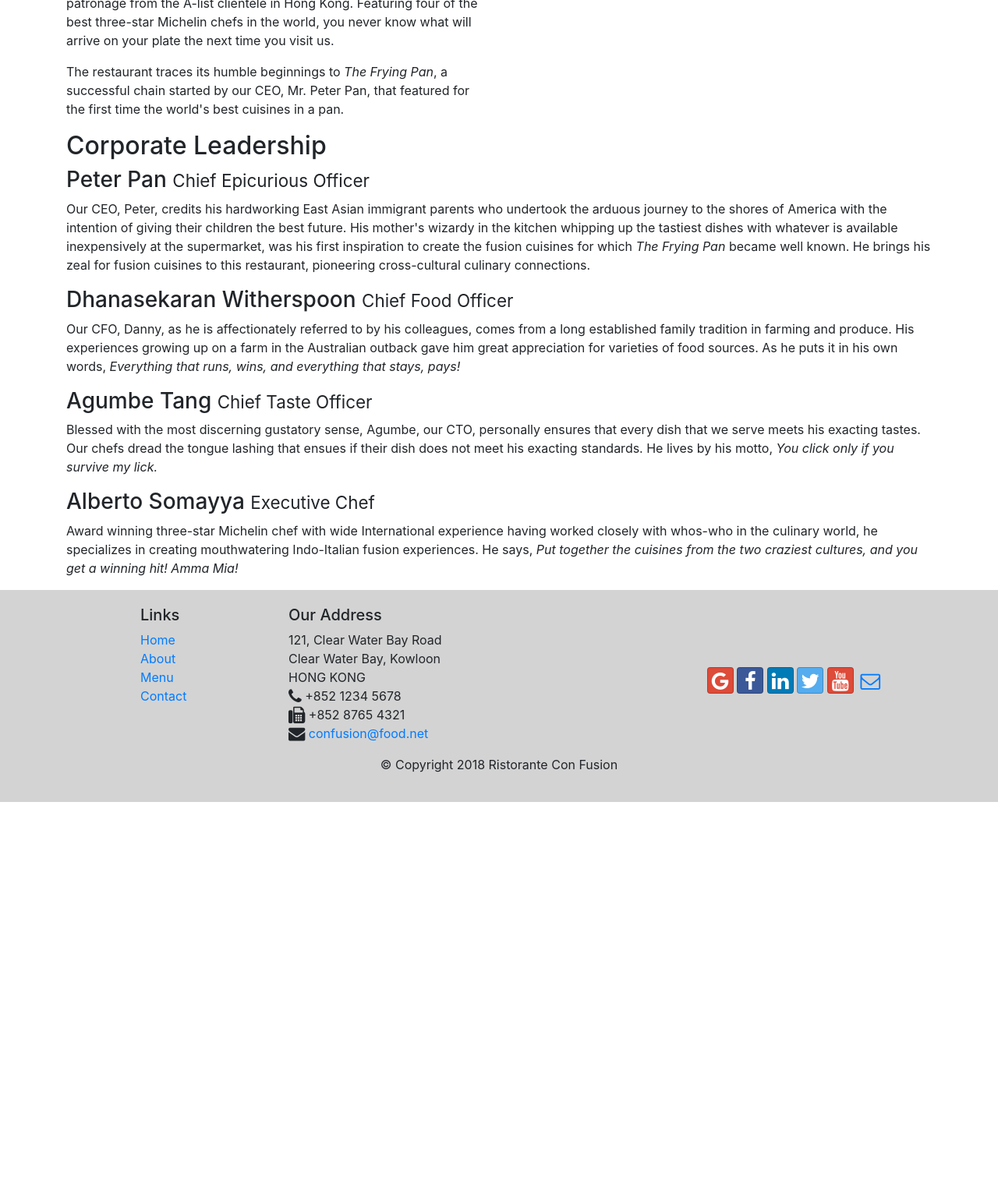
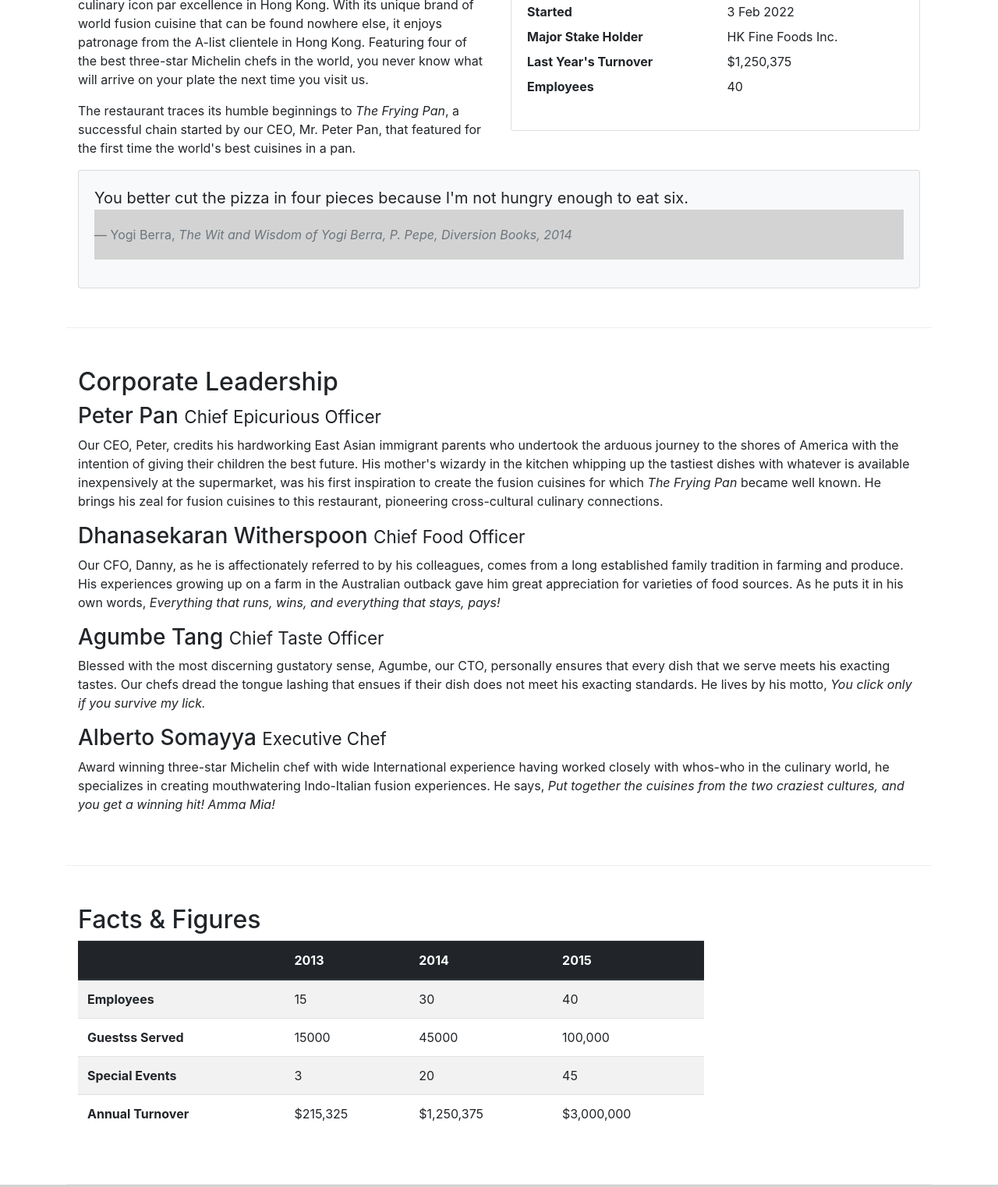
Before and after one commit to Mann18/bootstrap, a website: page aboutus.html in a window 1280 px wide. Shown: the part 591-2114 px from the top of the page at 78% size. Before the commit the page ends 1620 px from the top, so only its background shows below. Drawn offline with nearby package versions, Linux system fonts and the light colour scheme.

Commit message:
tables and cards

```diff
--- a/aboutus.html
+++ b/aboutus.html
@@ -63,18 +63,45 @@
             </div>
         </div>
 
-        <div class="row">
+        <div class="row row-content">
             <div class="col-6 col-sm-6">
                 <h2>Our History</h2>
                 <p>Started in 2010, Ristorante con Fusion quickly established itself as a culinary icon par excellence in Hong Kong. With its unique brand of world fusion cuisine that can be found nowhere else, it enjoys patronage from the A-list clientele in Hong Kong.  Featuring four of the best three-star Michelin chefs in the world, you never know what will arrive on your plate the next time you visit us.</p>
                 <p>The restaurant traces its humble beginnings to <em>The Frying Pan</em>, a successful chain started by our CEO, Mr. Peter Pan, that featured for the first time the world's best cuisines in a pan.</p>
             </div>
-            <div>
+            <div class="col-sm">
+                <div class="card">
+                    <h3 class="card-header bg-primary text-white">Facts At a Glance</h3>
+                    <div class="card-body">
+                        <dl class="row">
+                            <dt class="col-6">Started </dt>
+                            <dd class="col-6">3 Feb 2022</dd>
+                            <dt class="col-6">Major Stake Holder </dt>
+                            <dd class="col-6">HK Fine Foods Inc.</dd>
+                            <dt class="col-6">Last Year's Turnover </dt>
+                            <dd class="col-6">$1,250,375</dd>
+                            <dt class="col-6">Employees </dt>
+                            <dd class="col-6">40</dd>
+
+                        </dl>
+                    </div>
+                </div>
+            </div>
+            <div class="col-12">
+                <div class="card card-body bg-light">
+                    <blockquote class="blockquote">
+                        <p class="mb-0">You better cut the pizza in four pieces because I'm not hungry enough to eat six.</p>
+                        <footer class="blockquote-footer">Yogi Berra,
+                            <cite title="Source Title">The Wit and Wisdom of Yogi Berra, P. Pepe, Diversion Books, 2014</cite>
+                        </footer>
+                    </blockquote>
+
+                </div>
             </div>
         </div>
 
 
-        <div class="row">
+        <div class="row row-content">
             <div class="col-12 col-sm-12">
                 <h2>Corporate Leadership</h2>
                 <h3>Peter Pan <small>Chief Epicurious Officer</small></h3>
@@ -87,7 +114,52 @@
                 <p class="d-none d-sm-block">Award winning three-star Michelin chef with wide International experience having worked closely with whos-who in the culinary world, he specializes in creating mouthwatering Indo-Italian fusion experiences. He says, <em>Put together the cuisines from the two craziest cultures, and you get a winning hit! Amma Mia!</em></p>
             </div>
        </div>
+       <div class="row row-content">
+        <div class="col-12 col-sm-9">
+            <h2>Facts &amp; Figures</h2>
+            <div class="table-responsive">
+                <table class="table table-striped">
+                    <thead class="thead-dark">
+                        <tr>
+                            <th>&nbsp;</th>
+                            <th>2013</th>
+                            <th>2014</th>
+                            <th>2015</th>
+                        </tr>
+                    </thead>
+                    <tbody>
+                        <tr>
+                            <th>Employees</th>
+                            <td>15</td>
+                            <td>30</td>
+                            <td>40</td>
+                        </tr>
+                         <tr>
+                            <th>Guestss Served</th>
+                            <td>15000</td>
+                            <td>45000</td>
+                            <td>100,000</td>
+                        </tr>
+                        <tr>
+                            <th>Special Events</th>
+                            <td>3</td>
+                            <td>20</td>
+                            <td>45</td>
+                        </tr>
+                        <tr>
+                            <th>Annual Turnover</th>
+                            <td>$215,325</td>
+                            <td>$1,250,375</td>
+                            <td>$3,000,000</td>
+                        </tr>
+                    </tbody>
+                </table>
+            </div>
+        </div>
+        <div class="col-12 col-sm-3">
 
+        </div>
+       </div>
     </div>
 
     <footer class="footer">
```
